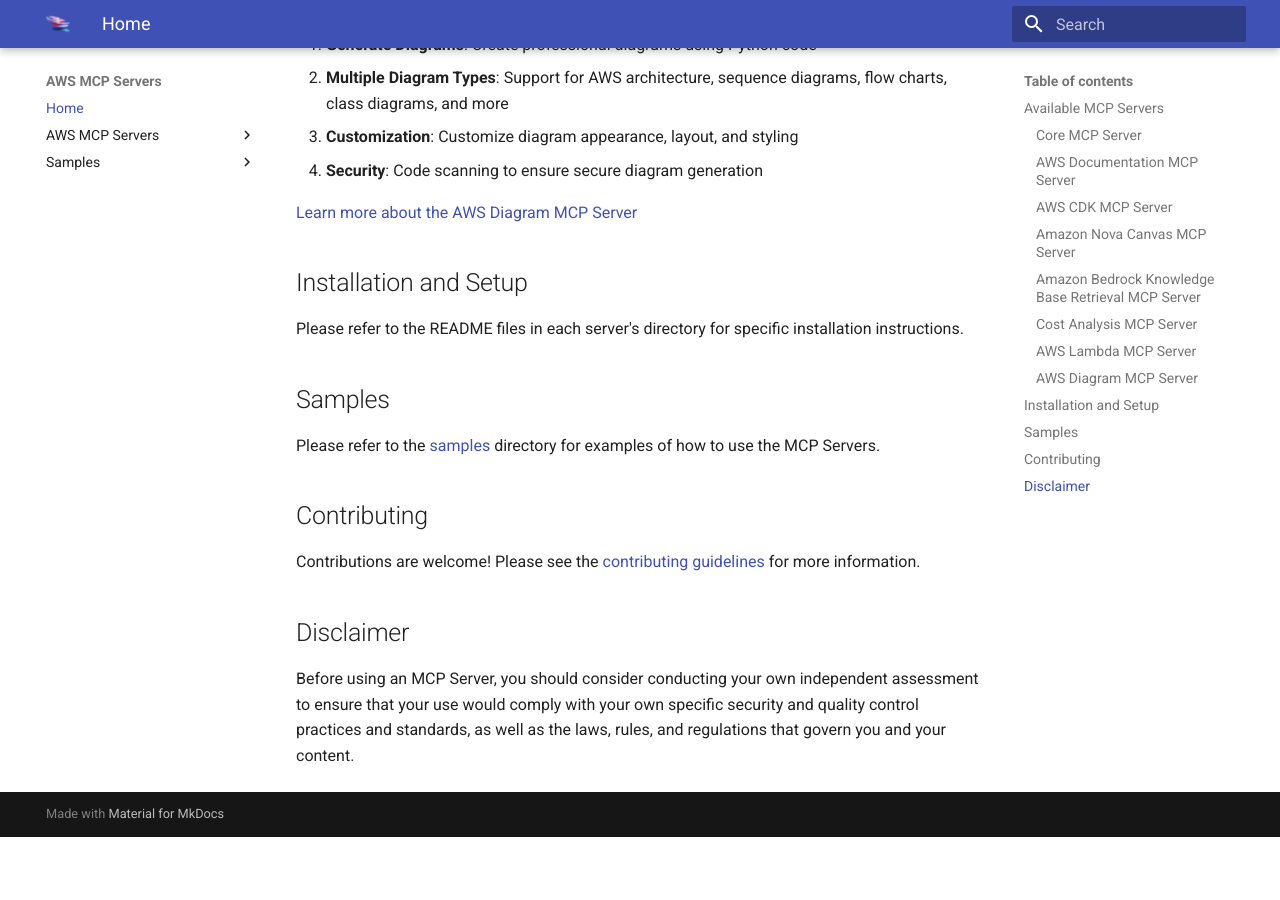
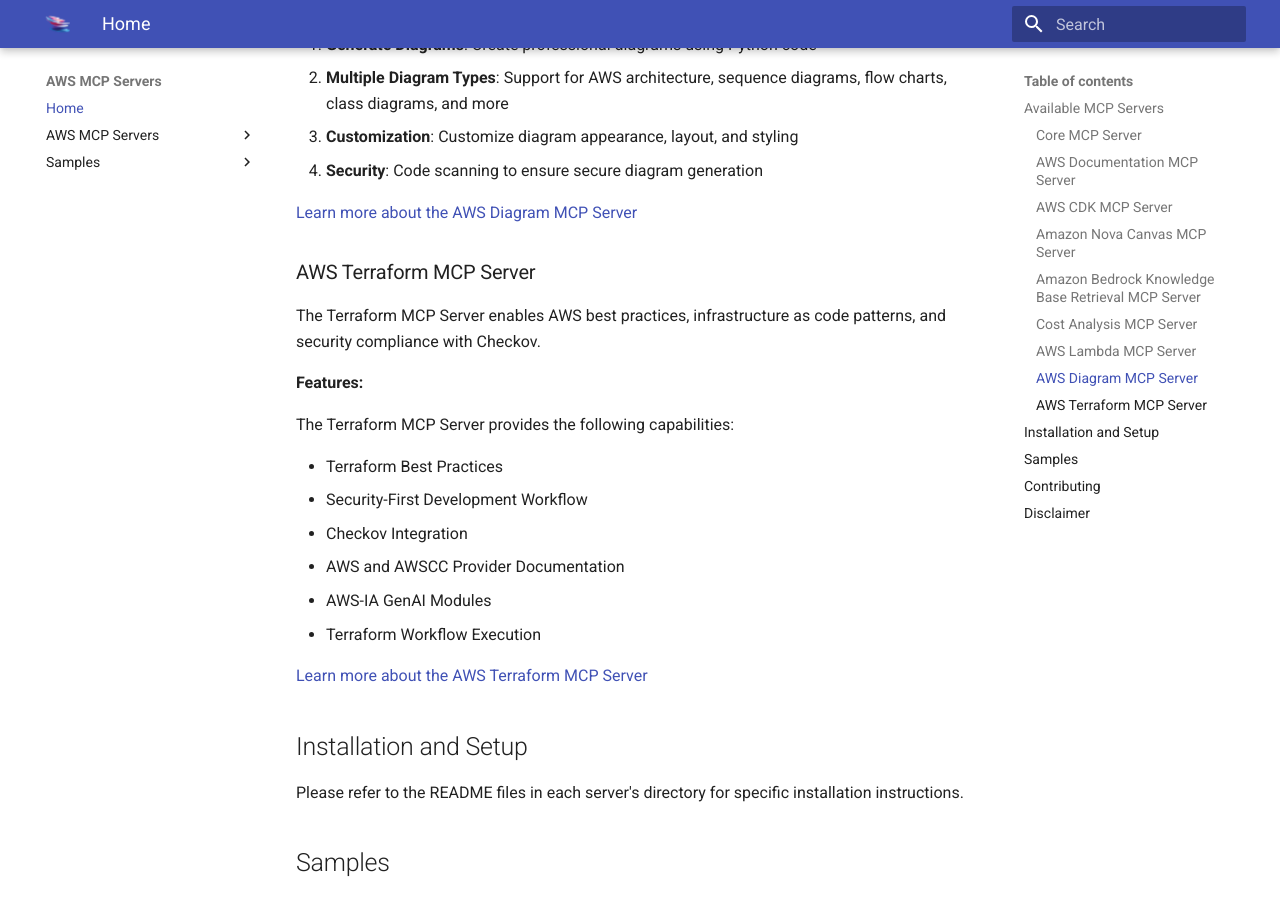
Before and after one commit to tonygitworld/costq-mcp-servers, an MkDocs documentation site: the page built from docs/index.md, in a window 1280 px wide and 900 px high, scrolled down 2869 px. Built offline with MkDocs 1.6.1 and Material for MkDocs 9.7.7, drawn with Linux system fonts in a browser that asks for light colours; before the commit the page ends 3706 px from its top, so only the background shows below that.

Commit message:
docs: adding tf server to readme + docs (#145)

```diff
--- a/docs/index.md
+++ b/docs/index.md
@@ -108,6 +108,23 @@
 
 [Learn more about the AWS Diagram MCP Server](servers/aws-diagram-mcp-server.md)
 
+### AWS Terraform MCP Server
+
+The Terraform MCP Server enables AWS best practices, infrastructure as code patterns, and security compliance with Checkov.
+
+**Features:**
+
+The Terraform MCP Server provides the following capabilities:
+
+- Terraform Best Practices
+- Security-First Development Workflow
+- Checkov Integration
+- AWS and AWSCC Provider Documentation
+- AWS-IA GenAI Modules
+- Terraform Workflow Execution
+
+[Learn more about the AWS Terraform MCP Server](servers/terrafrom-mcp-server.md)
+
 ## Installation and Setup
 
 Please refer to the README files in each server's directory for specific installation instructions.
--- a/mkdocs.yml
+++ b/mkdocs.yml
@@ -21,5 +21,6 @@
     - AWS Documentation MCP Server: servers/aws-documentation-mcp-server.md
     - AWS Lambda MCP Server: servers/lambda-mcp-server.md
     - AWS Diagram MCP Server: servers/aws-diagram-mcp-server.md
+    - AWS Terraform MCP Server: servers/aws-terraform-mcp-server.md
   - Samples:
     - Home: samples/index.md
```
Also changed, not shown: README.md (+14 -0 lines), docs/servers/terraform-mcp-server.md (added, +5 -0 lines).
